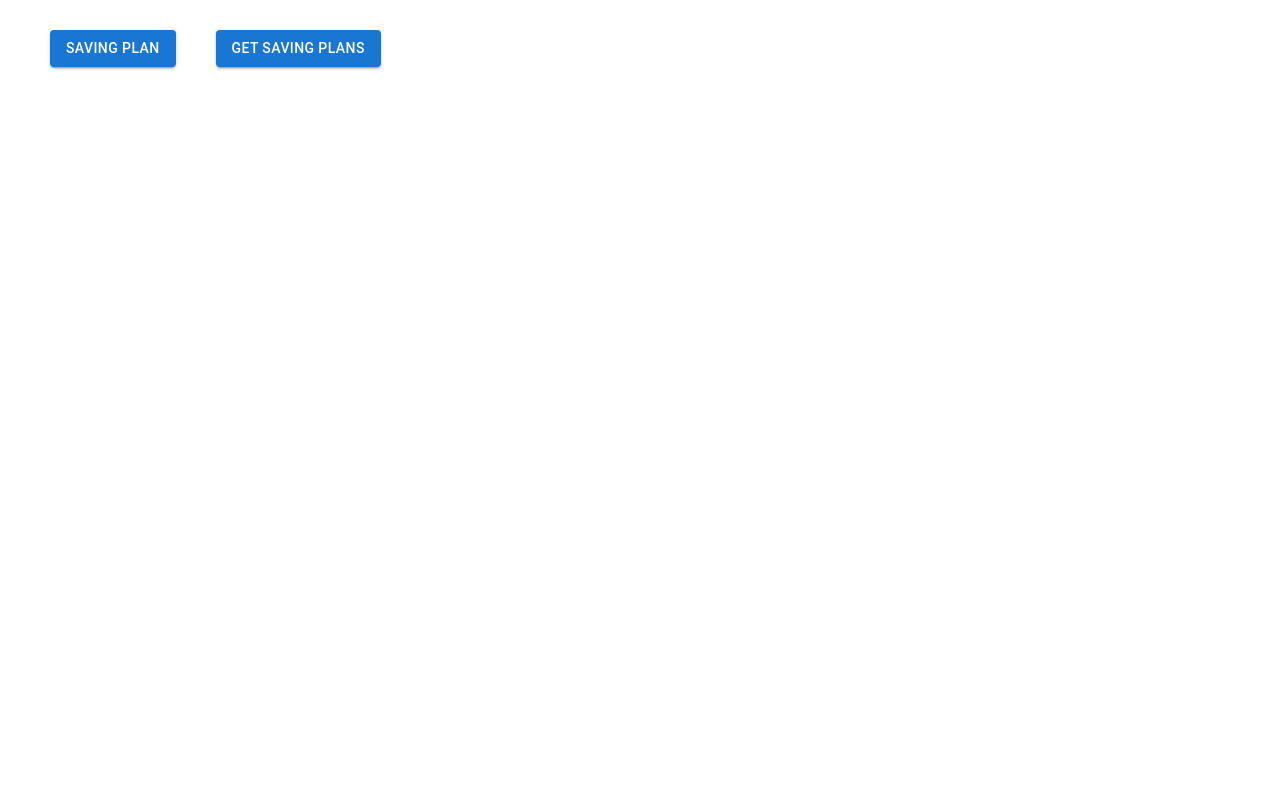
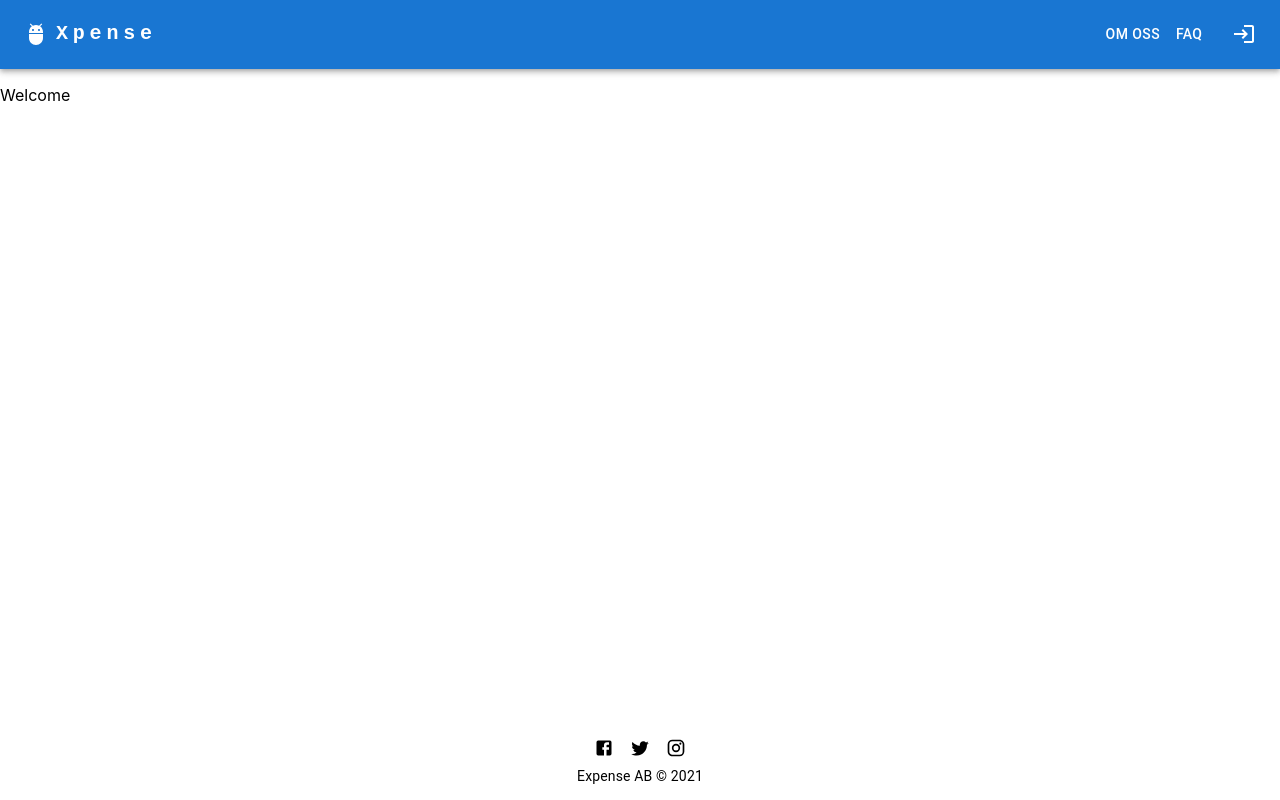
Before and after one commit to Fullstack-Roligheter/Frontend-ReactTS, a React (Create React App) app: page / in a window 1280 px wide. Built offline with nearby package versions, Linux system fonts and the light colour scheme.

Commit message:
Moved all routes to AppRouter

```diff
--- a/src/App.tsx
+++ b/src/App.tsx
@@ -1,24 +1,8 @@
 import "./App.css";
-import { BrowserRouter, Route, Routes } from "react-router-dom";
-import CreateSaving from "./Component/createSaving";
-import CheckSavingPlans from "./Component/getSavingPlans";
-import AppLayout from "./Component/AppLayout";
-import EditSavingPlan from "./Component/EditSavingPlan";
+import AppRouter from "./AppRouter";
 
 const App: React.FC = () => {
-  return (
-    <BrowserRouter>
-      <Routes>
-        <Route path="/" element={<AppLayout />}>
-          <Route path="saving">
-            <Route index element={<CreateSaving />} />
-            <Route path="getplans" element={<CheckSavingPlans />} />
-            <Route path="editplan/:id" element={<EditSavingPlan />} />
-          </Route>
-        </Route>
-      </Routes>
-    </BrowserRouter>
-  );
+  return <AppRouter />;
 };
 
 export default App;
--- /dev/null
+++ b/src/AppRouter.tsx
@@ -0,0 +1,32 @@
+import { BrowserRouter, Route, Routes } from "react-router-dom";
+import OmOss from "./features/omoss/omoss";
+import LogIn from "./features/login/login";
+import Faq from "./features/faq/faq";
+import WelcomeFeature from "./features/welcome/welcome";
+import Layout from "./shared/layout/layout";
+import CreateSaving from "./Component/createSaving";
+import CheckSavingPlans from "./Component/getSavingPlans";
+import AppLayout from "./Component/AppLayout";
+import EditSavingPlan from "./Component/EditSavingPlan";
+
+const AppRouter = () => {
+  return (
+    <BrowserRouter>
+      <Routes>
+        <Route path="" element={<Layout />}>
+          <Route path="/" element={<WelcomeFeature />} />
+          <Route path="/omoss" element={<OmOss />} />
+          <Route path="/login" element={<LogIn />} />
+          <Route path="/faq" element={<Faq />} />
+          <Route path="saving" element={<AppLayout />}>
+            <Route index element={<CreateSaving />} />
+            <Route path="getplans" element={<CheckSavingPlans />} />
+            <Route path="editplan/:id" element={<EditSavingPlan />} />
+          </Route>
+        </Route>
+      </Routes>
+    </BrowserRouter>
+  );
+};
+
+export default AppRouter;
```
